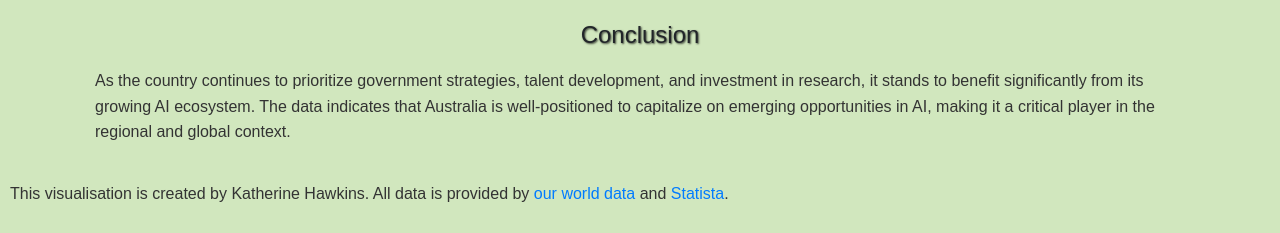
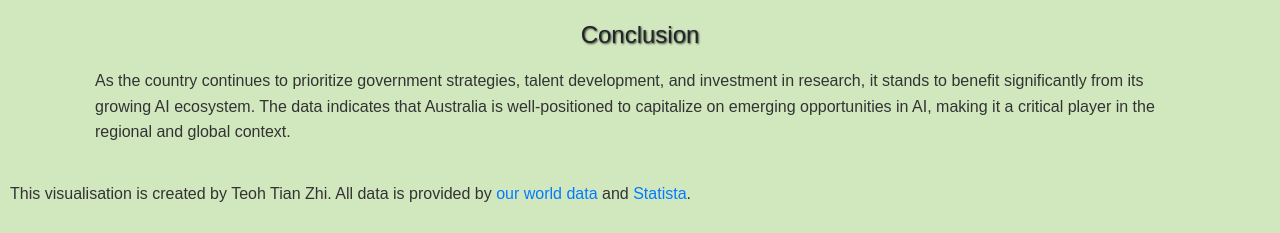
Before and after one commit to Tianzhi21/3179, a plain HTML site: page Data_visualisation_2/index.html in a window 1280 px wide. Shown: the part 1688-1921 px from the top of the page. Drawn offline with nearby package versions, Linux system fonts and the light colour scheme; a script that the page names is missing.

Commit message:
Update index.html

```diff
--- a/Data_visualisation_2/index.html
+++ b/Data_visualisation_2/index.html
@@ -124,7 +124,7 @@
             </div>
         </div>
     </div>
-<p>This visualisation is created by Katherine Hawkins. All data is provided by <a href="https://ourworldindata.org/artificial-intelligence" target="_blank">our world data</a> and <a href="https://www.statista.com/outlook/tmo/artificial-intelligence/australia#market-size" target="_blank">Statista</a>.</p>
+<p>This visualisation is created by Teoh Tian Zhi. All data is provided by <a href="https://ourworldindata.org/artificial-intelligence" target="_blank">our world data</a> and <a href="https://www.statista.com/outlook/tmo/artificial-intelligence/australia#market-size" target="_blank">Statista</a>.</p>
 
     <script>
         const mapSpec = "map.vg.json";
```
